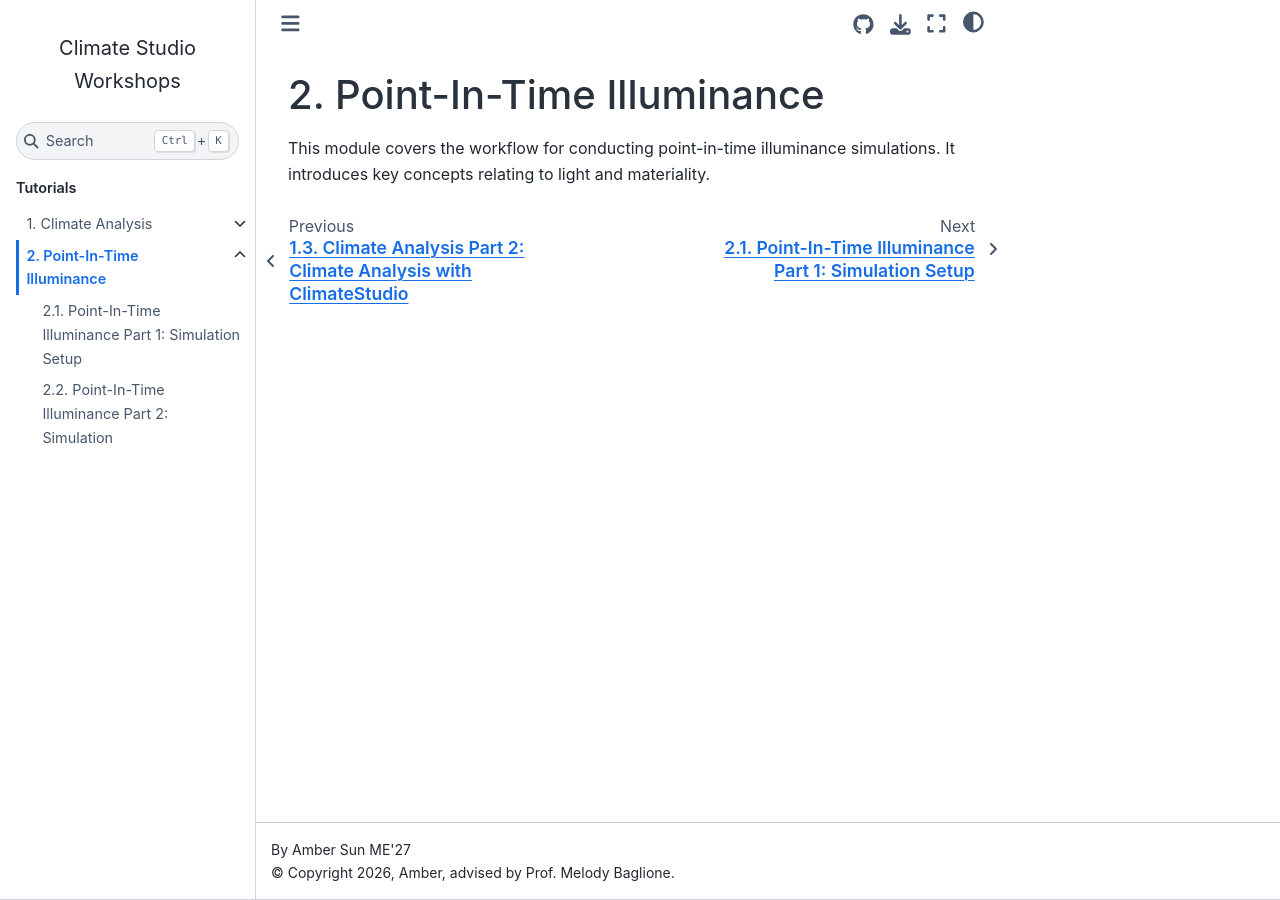
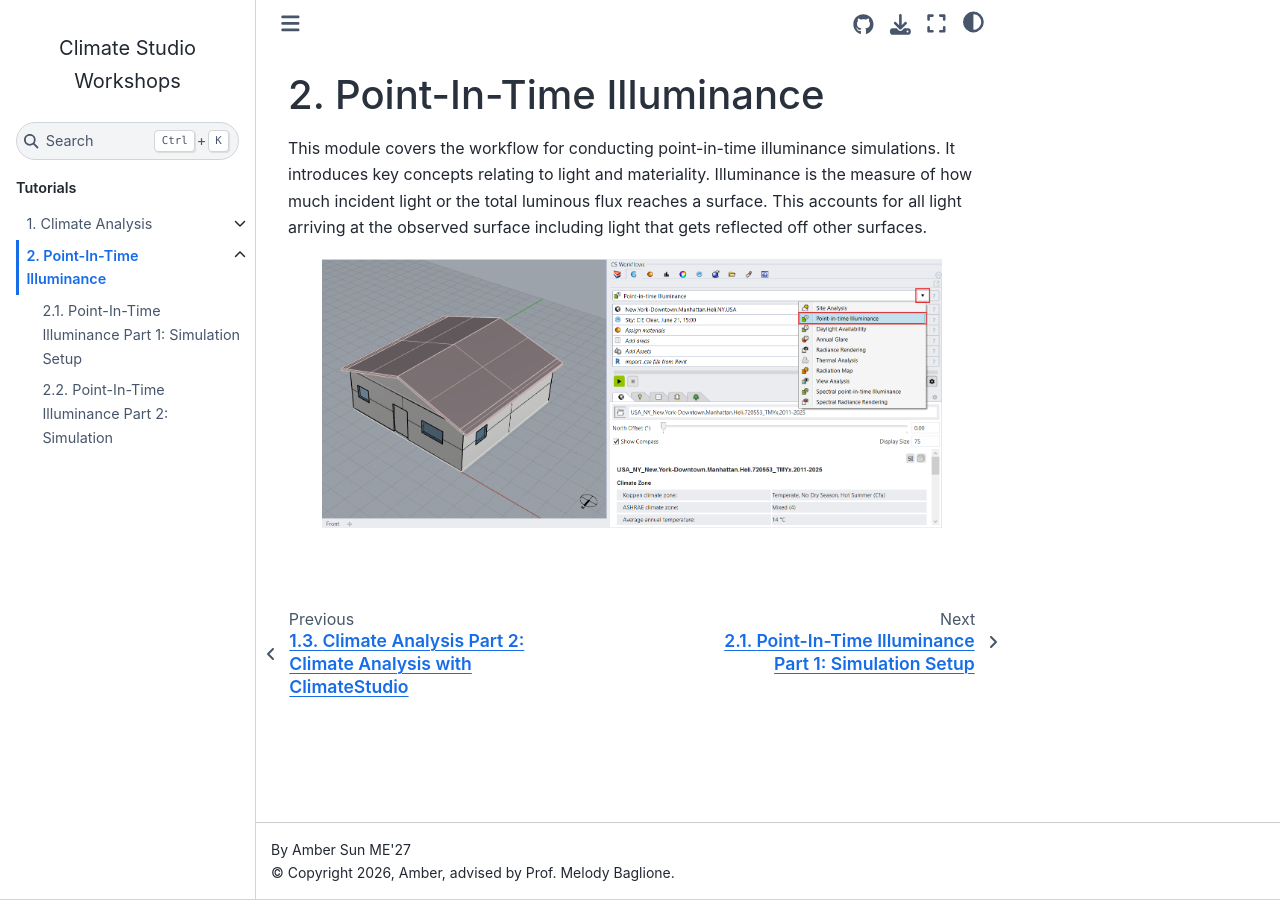
Before and after one commit to amber289/climatestudiotutorial, a Jupyter Book: the page built from workshops/docs/02_module-two.md, in a window 1280 px wide. Built offline with Jupyter Book 1.0.4 settings and Sphinx 7.4.7 and the Sphinx Book theme 1.1.4, drawn with Linux system fonts in a browser that asks for light colours.

Commit message:
Update 02_module-two.md

````diff
--- a/workshops/docs/02_module-two.md
+++ b/workshops/docs/02_module-two.md
@@ -1,3 +1,9 @@
 # Point-In-Time Illuminance
 
-This module covers the workflow for conducting point-in-time illuminance simulations. It introduces key concepts relating to light and materiality.
+This module covers the workflow for conducting point-in-time illuminance simulations. It introduces key concepts relating to light and materiality. Illuminance is the measure of how much incident light or the total luminous flux reaches a surface. This accounts for all light arriving at the observed surface including light that gets reflected off other surfaces.
+
+```{image} ../static/point1/point1_1.png
+:width: 90%
+:align: center
+```
+<br/><br/>
````
